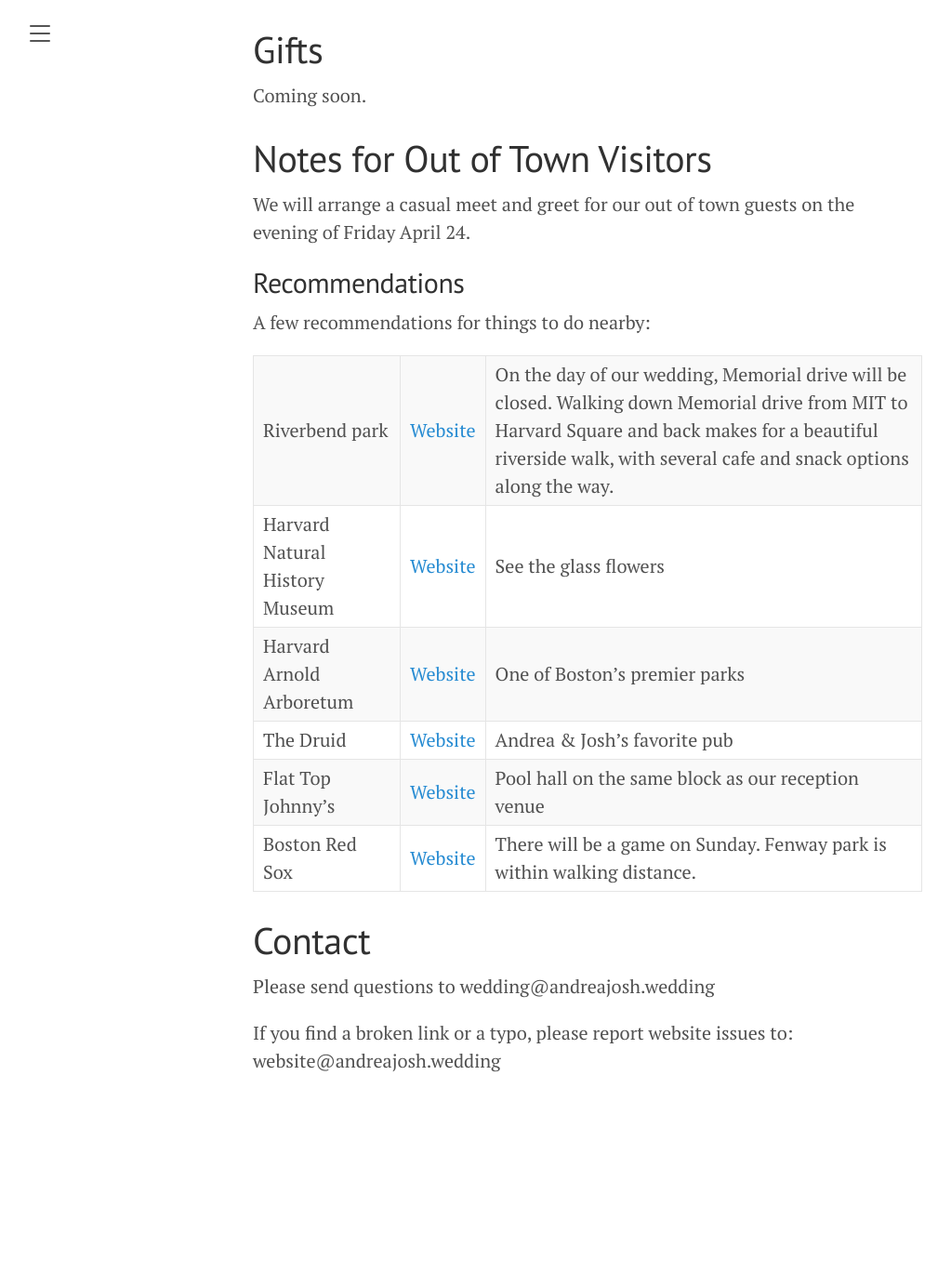
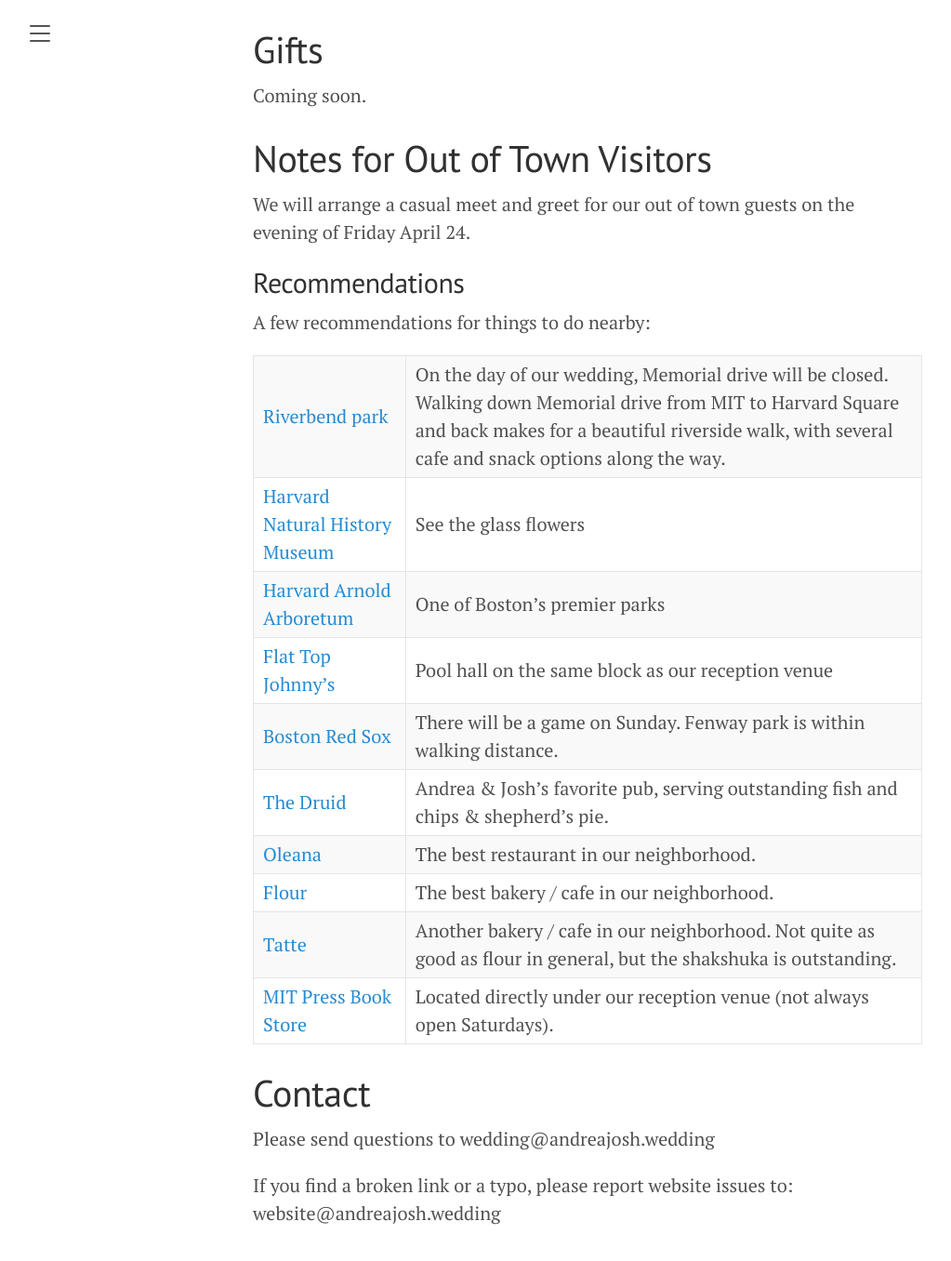
Before and after one commit to JoshBradshaw/andreajosh.github.io, a Jekyll site: the page built from _posts/2023-12-30-overview.md, in a window 1280 px wide and 1400 px high, scrolled down 2824 px. Shown: the top 1356 px of the window at 93% size, without its empty margins (8-1031 px from the left). Built offline with Jekyll 4.4.1, drawn with Linux system fonts in a browser that asks for light colours; before the commit the page ends 4060 px from its top, so only the background shows below that.

Commit message:
Update 2023-12-30-overview.md

```diff
--- a/_posts/2023-12-30-overview.md
+++ b/_posts/2023-12-30-overview.md
@@ -72,12 +72,16 @@ We will arrange a casual meet and greet for our out of town guests on the evenin
 
 A few recommendations for things to do nearby:
 
-Riverbend park | [Website](https://www.cambridgema.gov/streetsandtransportation/memorialdrive#:~:text=The%20Massachusetts%20Legislature%20passes%20a,end%20of%20April%20until%20mid) | On the day of our wedding, Memorial drive will be closed. Walking down Memorial drive from MIT to Harvard Square and back makes for a beautiful riverside walk, with several cafe and snack options along the way.
-Harvard Natural History Museum | [Website](https://hmnh.harvard.edu/) | See the glass flowers
-Harvard Arnold Arboretum       | [Website](https://arboretum.harvard.edu/)       | One of Boston's premier parks
-The Druid                      | [Website](https://www.druidpub.com/)            | Andrea & Josh's favorite pub
-Flat Top Johnny's | [Website](https://g.co/kgs/qrAD5ez) | Pool hall on the same block as our reception venue
-Boston Red Sox | [Website](https://www.mlb.com/redsox/tickets) | There will be a game on Sunday. Fenway park is within walking distance.
+[Riverbend park](https://www.cambridgema.gov/streetsandtransportation/memorialdrive#:~:text=The%20Massachusetts%20Legislature%20passes%20a,end%20of%20April%20until%20mid) | On the day of our wedding, Memorial drive will be closed. Walking down Memorial drive from MIT to Harvard Square and back makes for a beautiful riverside walk, with several cafe and snack options along the way.
+[Harvard Natural History Museum](https://hmnh.harvard.edu/) | See the glass flowers
+[Harvard Arnold Arboretum](https://arboretum.harvard.edu/)       | One of Boston's premier parks
+[Flat Top Johnny's](https://g.co/kgs/qrAD5ez) | Pool hall on the same block as our reception venue
+[Boston Red Sox](https://www.mlb.com/redsox/tickets) | There will be a game on Sunday. Fenway park is within walking distance.
+[The Druid](https://www.druidpub.com/)            | Andrea & Josh's favorite pub, serving outstanding fish and chips & shepherd's pie.
+[Oleana](https://www.oleanarestaurant.com/) | The best restaurant in our neighborhood.
+[Flour](https://www.flourbakery.com/) | The best bakery / cafe in our neighborhood.
+[Tatte](https://tattebakery.com/) | Another bakery / cafe in our neighborhood. Not quite as good as flour in general, but the shakshuka is outstanding.
+[MIT Press Book Store](https://mitpressbookstore.mit.edu/) | Located directly under our reception venue (not always open Saturdays).
 
 
 # Contact
```
